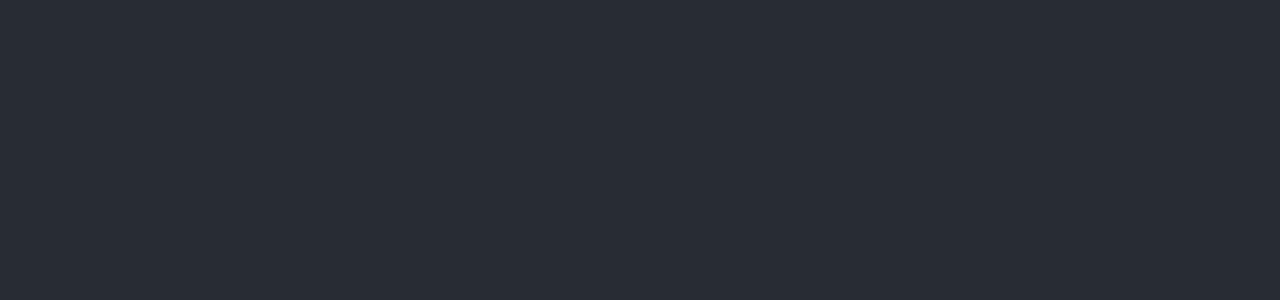
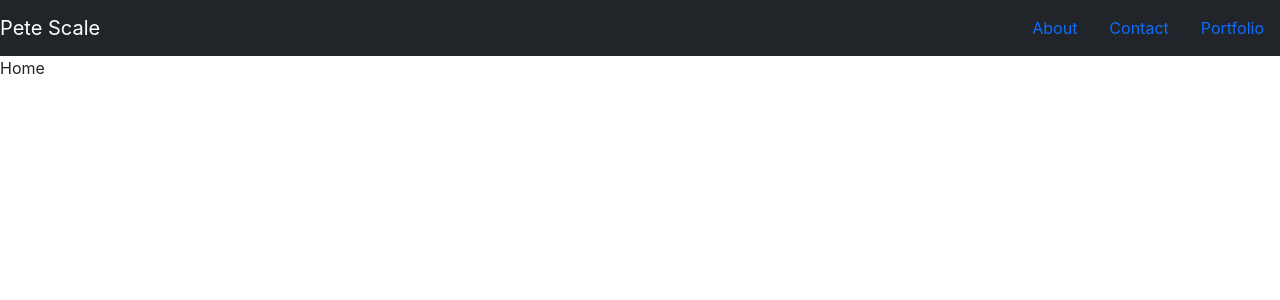
Before and after one commit to Pete-Scale/coding-portfolio, a React (Create React App) app: page / in a window 1280 px wide. Shown: the top 300 px of the page. Built offline with nearby package versions, Linux system fonts and the light colour scheme.

Commit message:
Router and Nav working with pages

```diff
--- a/package.json
+++ b/package.json
@@ -9,6 +9,7 @@
     "@testing-library/user-event": "^12.8.3",
     "react": "^17.0.2",
     "react-dom": "^17.0.2",
+    "react-router-dom": "^5.2.0",
     "react-scripts": "4.0.3",
     "web-vitals": "^1.1.1"
   },
--- a/src/App.css
+++ /dev/null
@@ -1,14 +0,0 @@
-.App {
-  text-align: center;
-}
-
-.App-header {
-  background-color: #282c34;
-  min-height: 100vh;
-  display: flex;
-  flex-direction: column;
-  align-items: center;
-  justify-content: center;
-  font-size: calc(10px + 2vmin);
-  color: white;
-}
--- a/src/App.js
+++ b/src/App.js
@@ -1,11 +1,29 @@
-import './App.css';
+import {
+  BrowserRouter as Router,
+  Switch,
+  Route
+} from "react-router-dom";
+import Home from './pages/home'
+import Contact from  './pages/contact'
+import Portfolio from './pages/portfolio'
+import Nav from './components/Nav'
 
 function App() {
   return (
-    <div className="App">
-      <header className="App-header">
-      </header>
-    </div>
+    <Router>
+      <Nav />
+      <Switch>
+        <Route exact path="/">
+          <Home />
+        </Route>
+        <Route exact path="/contact">
+          <Contact />
+        </Route>
+        <Route exact path="/portfolio">
+          <Portfolio />
+        </Route>
+      </Switch>
+    </Router>
   );
 }
 
--- /dev/null
+++ b/src/components/Nav.js
@@ -0,0 +1,21 @@
+import React from 'react'
+import { Link } from 'react-router-dom'
+
+const Nav = () => (
+  <nav className="navbar navbar-dark bg-dark">
+    <a className="navbar-brand">Pete Scale</a>
+    <ul className="nav justify-content-end">
+      <li className="nav-item">
+        <Link to="/" className="nav-link">About</Link>
+      </li>
+      <li className="nav-item">
+        <Link to="/contact" className="nav-link">Contact</Link>
+      </li>
+      <li className="nav-item">
+        <Link to="/portfolio" className="nav-link" >Portfolio</Link>
+      </li>
+    </ul>
+  </nav>
+)
+
+export default Nav
```
Also changed, not shown: 1 other file (tests, documents, lock files or other folders).
